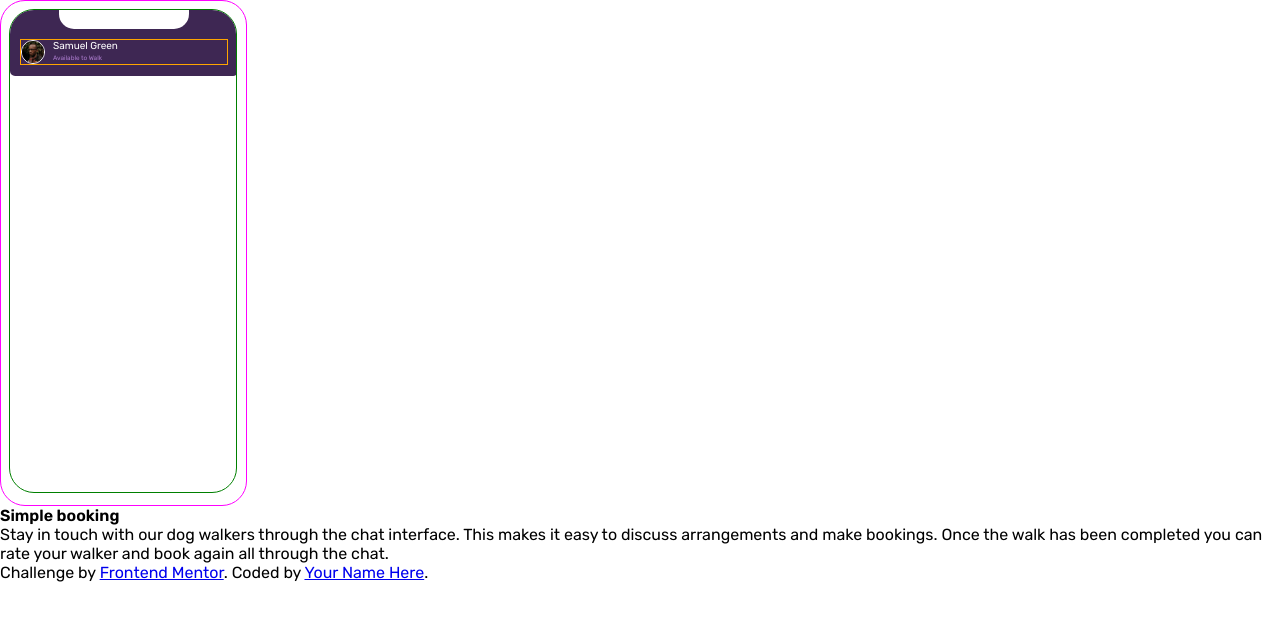
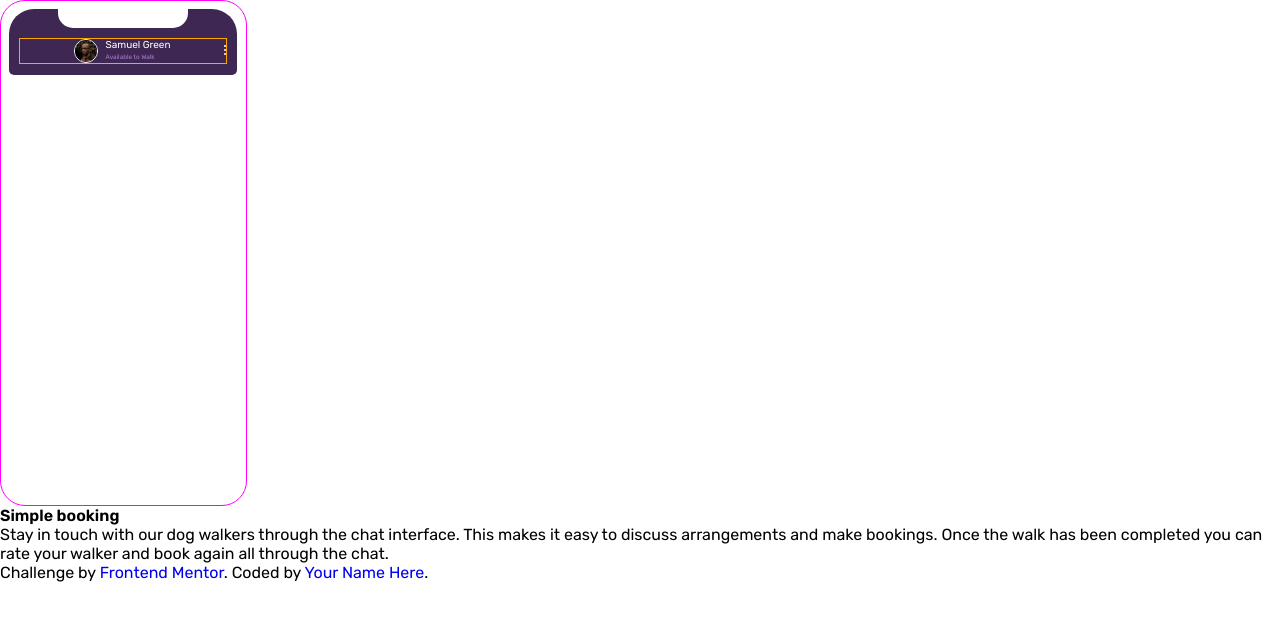
Before and after one commit to mjarvil/chatapp-illustration, a plain HTML site: page index.html in a window 1280 px wide. Drawn offline with Linux system fonts and the light colour scheme.

Commit message:
added triple dot icon

```diff
--- a/css/styles.css
+++ b/css/styles.css
@@ -9,6 +9,10 @@ html {
 
 body {
   font-family: 'Rubik', sans-serif;
+}
+
+a {
+  text-decoration: none;
 }
 
 /* Phone design */
@@ -23,7 +27,7 @@ body {
 .screen {
   width: 14.25rem;
   height: 30.25rem;
-  border: 1px solid green;
+  /* border: 1px solid green; */
   border-radius: 25px;
   overflow: hidden;
 }
@@ -52,6 +56,7 @@ body {
   margin: 0.625em;
   display: flex;
   align-items: center;
+  justify-content: space-between;
 }
 
 .details .contents {
@@ -81,3 +86,20 @@ body {
   font-size: 0.4rem;
   opacity: 0.7;
 }
+
+.options {
+  display: flex;
+  flex-direction: column;
+  align-items: center;
+}
+
+.options span {
+  display: block;
+  width: 2px;
+  height: 2px;
+  margin-top: 0.005rem;
+  margin-bottom: 0.12rem;
+
+  background: #fff;
+  border-radius: 3px;
+}
```
